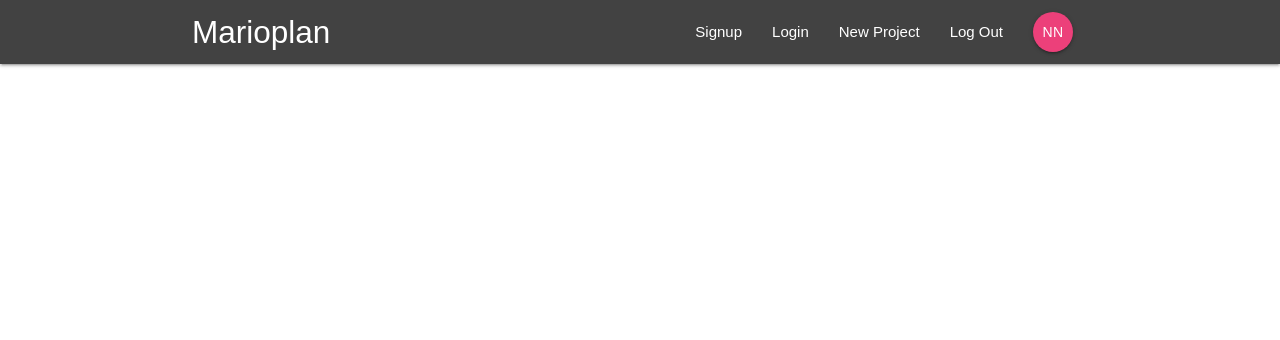
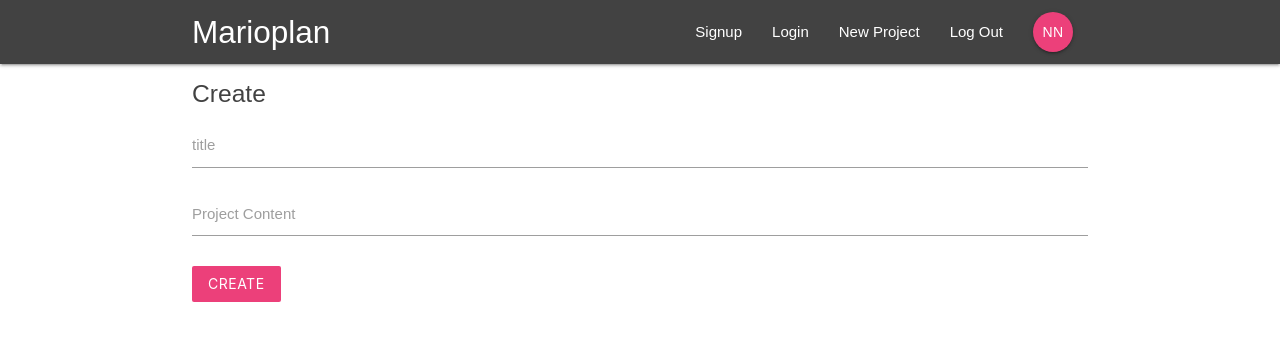
Before and after one commit to Martinlindahltest/marioplan2a, a React (Create React App) app: page /create in a window 1280 px wide. Shown: the top 340 px of the page. Built offline with nearby package versions, Linux system fonts and the light colour scheme.

Commit message:
9 fungerar

```diff
--- a/src/App.js
+++ b/src/App.js
@@ -5,6 +5,7 @@ import Dashboard from './components/dashboard/Dashboard'
 import ProjectDetails from './components/projects/ProjectDetails'
 import SignIn from './components/auth/SignIn';
 import SignUp from './components/auth/SignUp';
+import CreateProject from './components/projects/CreateProject';
 
 
 class App extends Component {
@@ -18,6 +19,8 @@ class App extends Component {
             <Route path='/project/:id' component={ProjectDetails} />}
             <Route path='/signin' component={SignIn}/>
             <Route path='/signup' component={SignUp} />
+            <Route path='/create' component={CreateProject} />
+
           </Switch>
         </div>
       </BrowserRouter>
--- a/src/components/projects/CreateProject.js
+++ b/src/components/projects/CreateProject.js
@@ -0,0 +1,48 @@
+import React, { Component } from 'react'
+
+export default class CreateProject extends Component {
+    state={
+        title:'',
+        content:''
+    }
+
+    handleChange = (e) => {
+        this.setState({
+            [e.target.id]: e.target.value
+        })
+    }
+
+
+    handleSubmit = (e) => {
+        e.preventDefault();
+        console.log(this.state)
+    }
+
+  render() {
+    return (
+      <div className="container">
+
+        <form onSubmit={this.handleSubmit} className="white">
+            <h5 className="grey-text text-darken-3">Create</h5>
+
+            <div className="input-field">
+                <label htmlFor="title" >title</label>
+                <input type="text" id="title" onChange={this.handleChange}/>
+            </div>
+
+            <div className="input-field">
+                <label htmlFor="content" >Project Content</label>
+                <textarea id="content" className="materialize-textarea" onChange={this.handleChange}></textarea>
+            </div>
+
+            <div className="input-field">
+                <button className="btn pink lighten-1 z-depth-0">
+                    Create
+                </button>
+            </div>
+        </form>
+
+      </div>
+    )
+  }
+}
```
